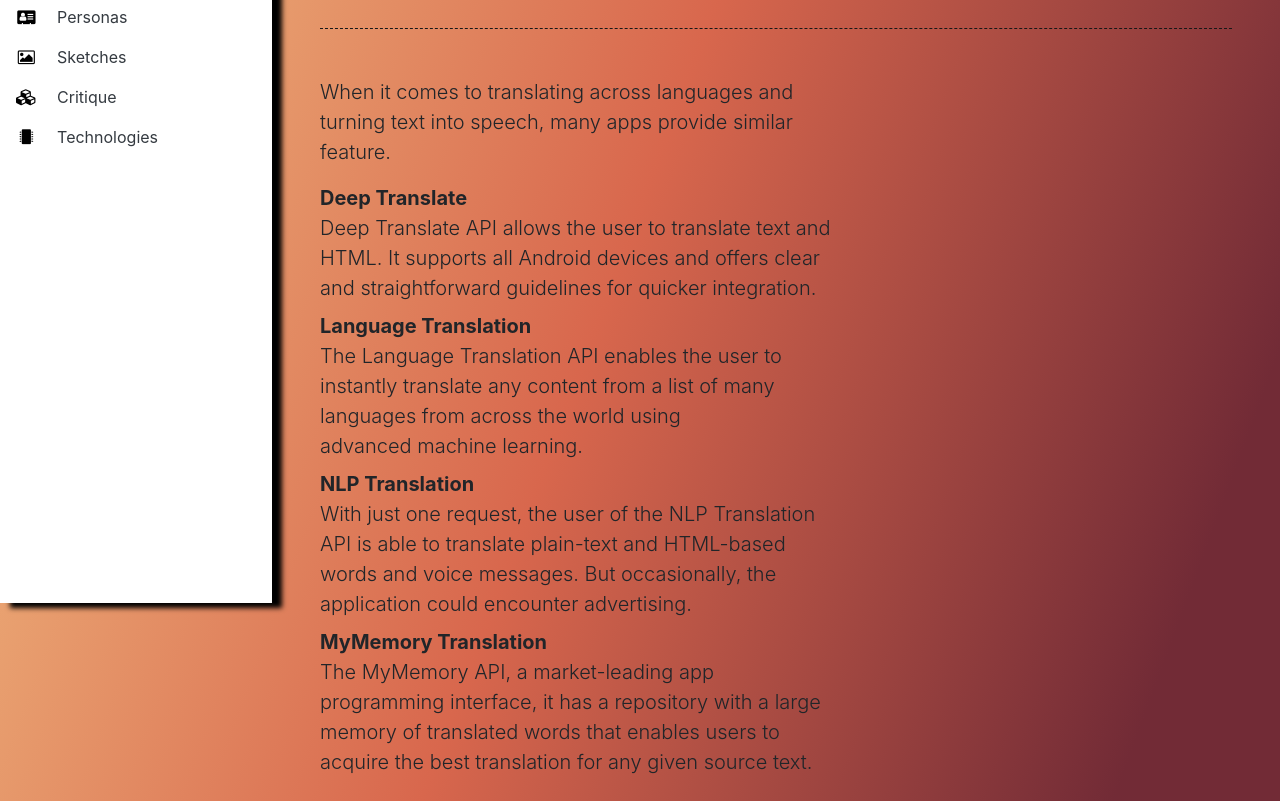
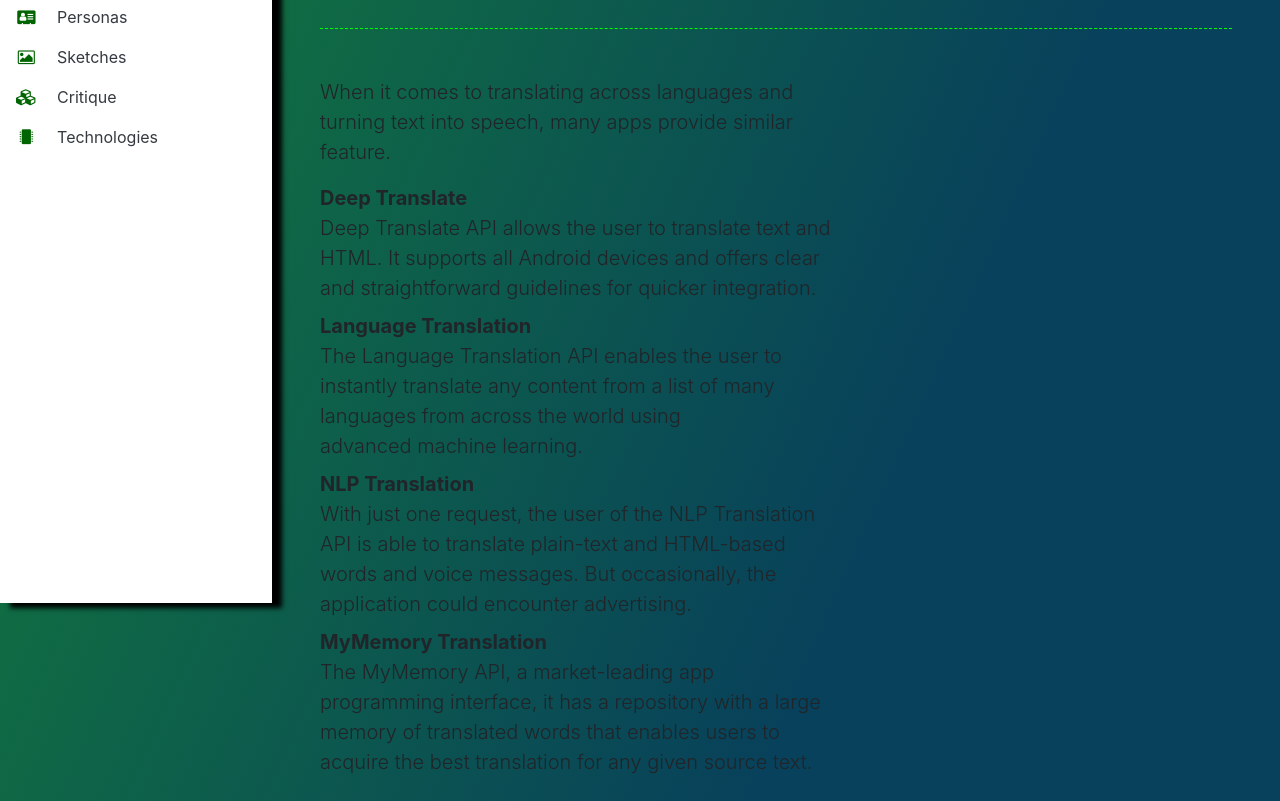
Before and after one commit to aemal55/Mobile-Computing-Assignment-1, a plain HTML site: page critique.html in a window 1280 px wide. Shown: the part 197-998 px from the top of the page. Drawn offline with nearby package versions, Linux system fonts and the light colour scheme; a script that the page names is missing.

Commit message:
Sample File 1

```diff
--- a/css/style.css
+++ b/css/style.css
@@ -1,6 +1,6 @@
 body {
-  background: #171717;
-  background-image:  linear-gradient(110.3deg, rgb(238, 179, 123) 8.7%, rgb(216, 103, 77) 47.5%, rgb(114, 43, 54) 89.1%);
+  background: #00FF00;
+  background-image:  linear-gradient(114.3deg, rgb(19, 126, 57) 0.2%, rgb(8, 65, 91) 68.5%);
   min-height: 100vh;
   overflow-x: hidden;
 }
@@ -31,23 +31,23 @@
 
 .separator {
   margin: 3rem 0;
-  border-bottom: 1px dashed #171717;
+  border-bottom: 1px dashed #00FF00;
 }
 
 .text-uppercase {
   letter-spacing: 0.1em;
 }
 .text-gray {
-  color: #171717;
+  color: #00FF00;
 }
 .nav-link{
     text-transform: capitalize;
 }
 .nav-link:hover{
-    background:#FDB750;
+    background:#00FF00;
 }
 .text-primary{
-    color:#000000 !important;
+    color:#006400 !important;
 }
 @media (max-width: 768px) {
   #sidebar {
```
